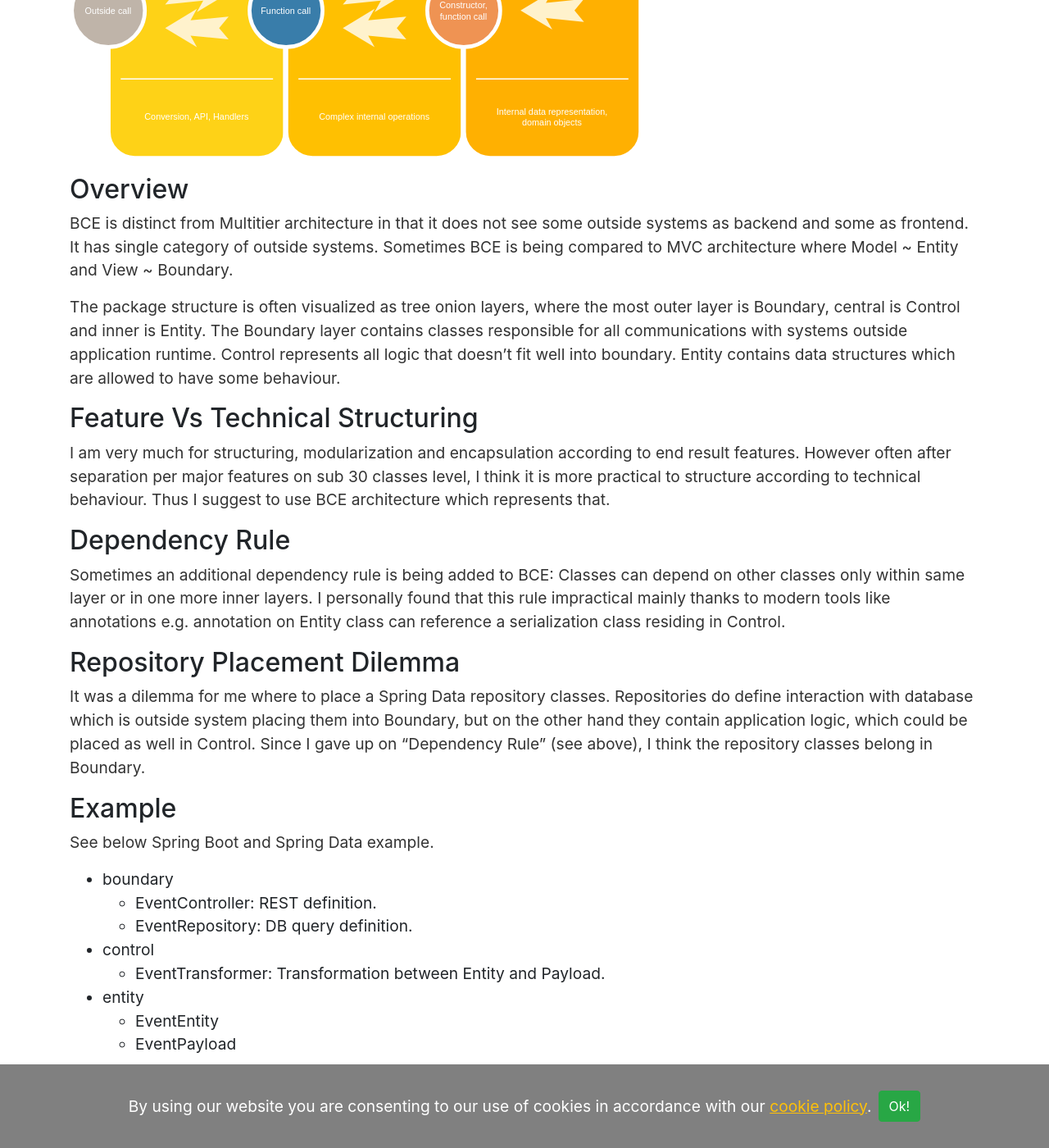
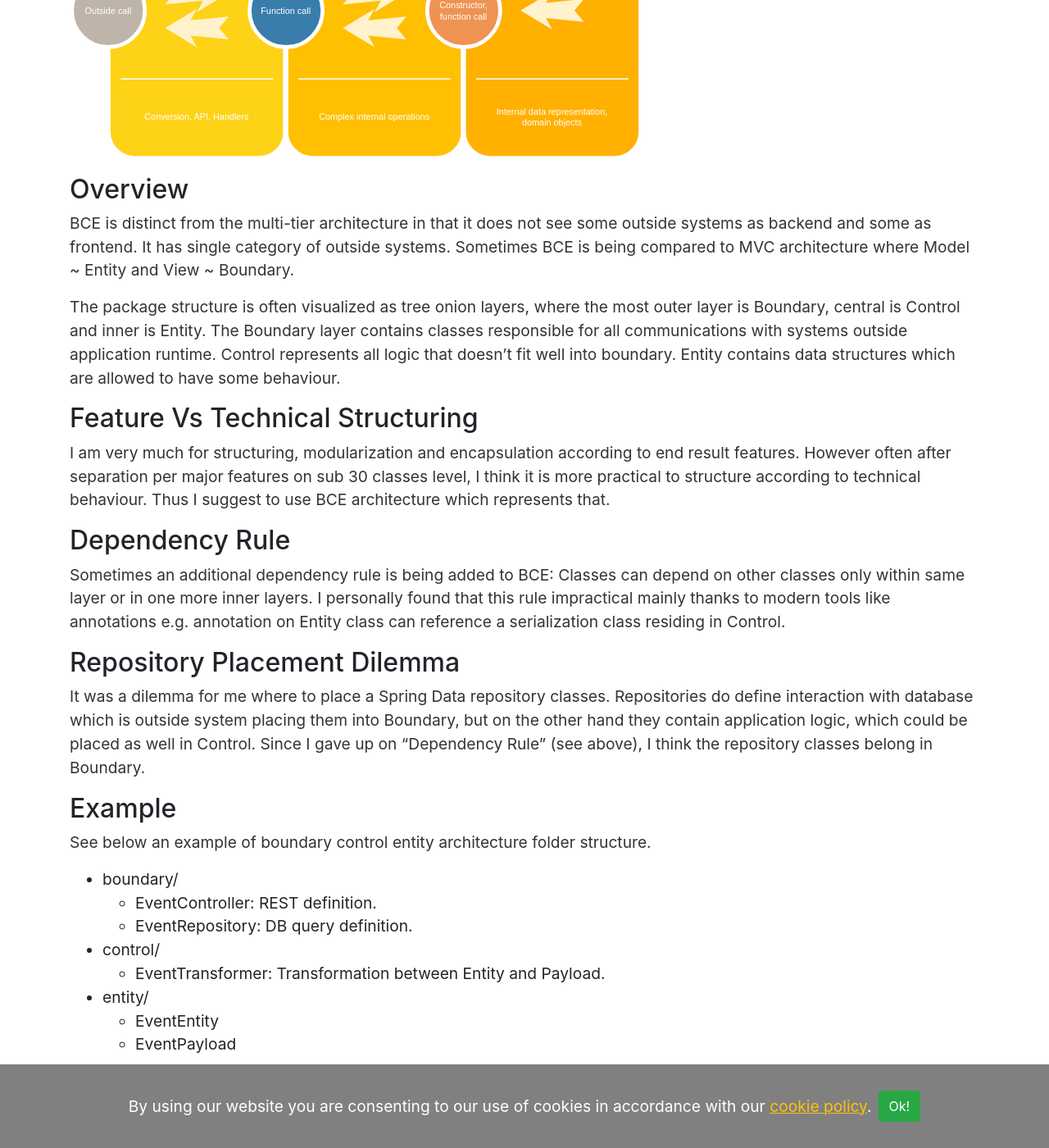
Before and after one commit to vackosar/vackosar.github.io, a Jekyll site: the page built from _posts/2017-12-03-Boundary-Control-Entity-Architecture--The-Pattern-to-Structure-Your-Classes.md, in a window 1280 px wide and 1400 px high, scrolled down 569 px. Shown: the whole window at 82% size. Built offline with Jekyll 4.4.1, drawn with Linux system fonts in a browser that asks for light colours.

Commit message:
2017-12-03-Boundary-Control-Entity-Architecture--The-Pattern-to-Structure-Your-Classes.md

```diff
--- a/_posts/2017-12-03-Boundary-Control-Entity-Architecture--The-Pattern-to-Structure-Your-Classes.md
+++ b/_posts/2017-12-03-Boundary-Control-Entity-Architecture--The-Pattern-to-Structure-Your-Classes.md
@@ -16,7 +16,7 @@ Boundary-Control-Entity (BCE), or Entity-Control-Boundary (ECB), or Entity-Bound
 <p><img src="https://raw.githubusercontent.com/vackosar/vackosar.github.io/master/images/bce.svg" alt="Boundary Control Entity architecture"/></p>
 
 ## Overview
-BCE is distinct from Multitier architecture in that it does not see some outside systems as backend and some as frontend. It has single category of outside systems. Sometimes BCE is being compared to MVC architecture where Model ~ Entity and View ~ Boundary.
+BCE is distinct from the multi-tier architecture in that it does not see some outside systems as backend and some as frontend. It has single category of outside systems. Sometimes BCE is being compared to MVC architecture where Model ~ Entity and View ~ Boundary.
 
 The package structure is often visualized as tree onion layers, where the most outer layer is Boundary, central is Control and inner is Entity. The Boundary layer contains classes responsible for all communications with systems outside application runtime. Control represents all logic that doesn't fit well into boundary. Entity contains data structures which are allowed to have some behaviour.
 
@@ -31,14 +31,14 @@ Sometimes an additional dependency rule is being added to BCE: Classes can depen
 It was a dilemma for me where to place a Spring Data repository classes. Repositories do define interaction with database which is outside system placing them into Boundary, but on the other hand they contain application logic, which could be placed as well in Control. Since I gave up on "Dependency Rule" (see above), I think the repository classes belong in Boundary.
 
 ## Example
-See below Spring Boot and Spring Data example.
+See below an example of boundary control entity architecture folder structure.
 
-- boundary
+- boundary/
   - EventController: REST definition.
   - EventRepository: DB query definition.
-- control
+- control/
   - EventTransformer: Transformation between Entity and Payload.
-- entity
+- entity/
   - EventEntity
   - EventPayload
 
```
